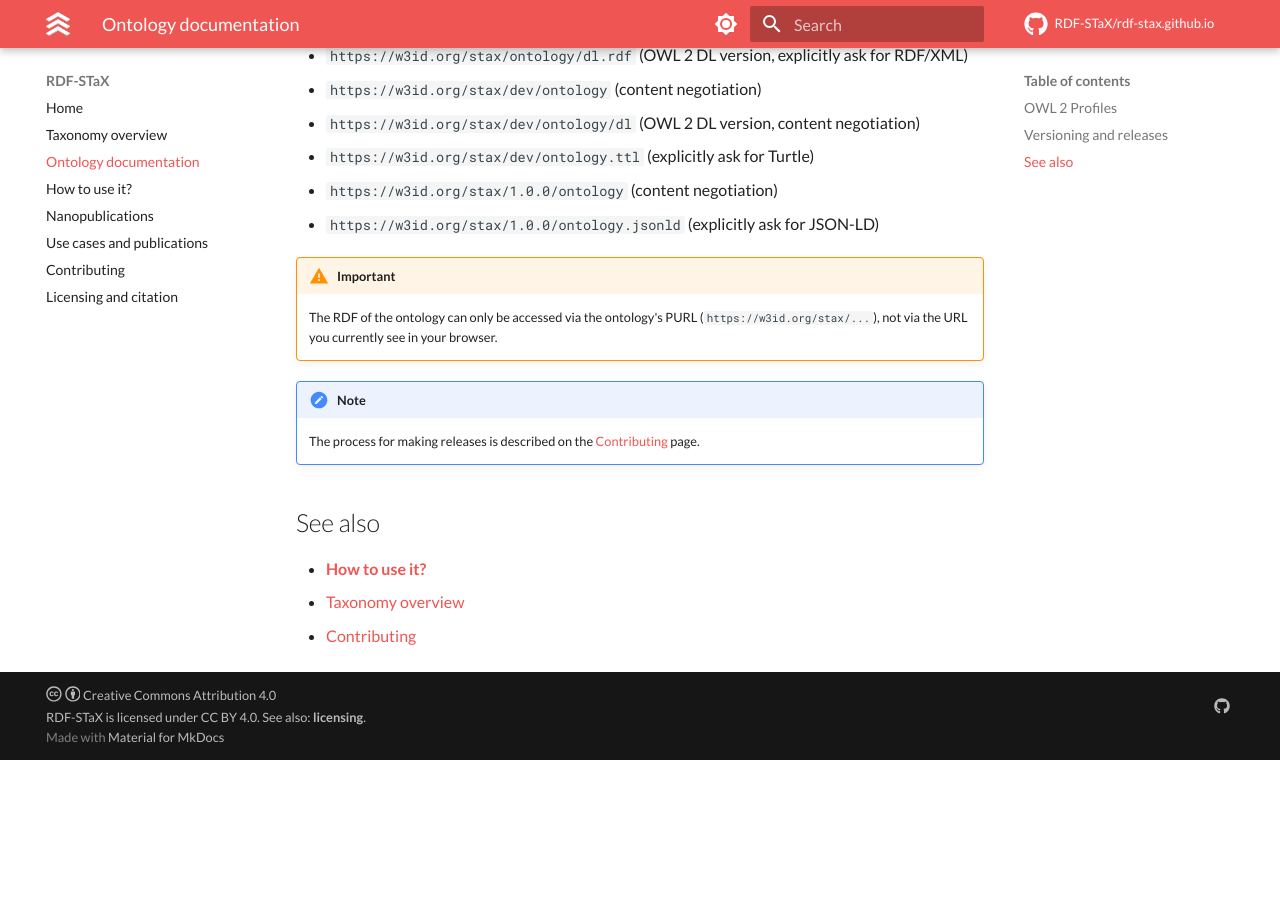
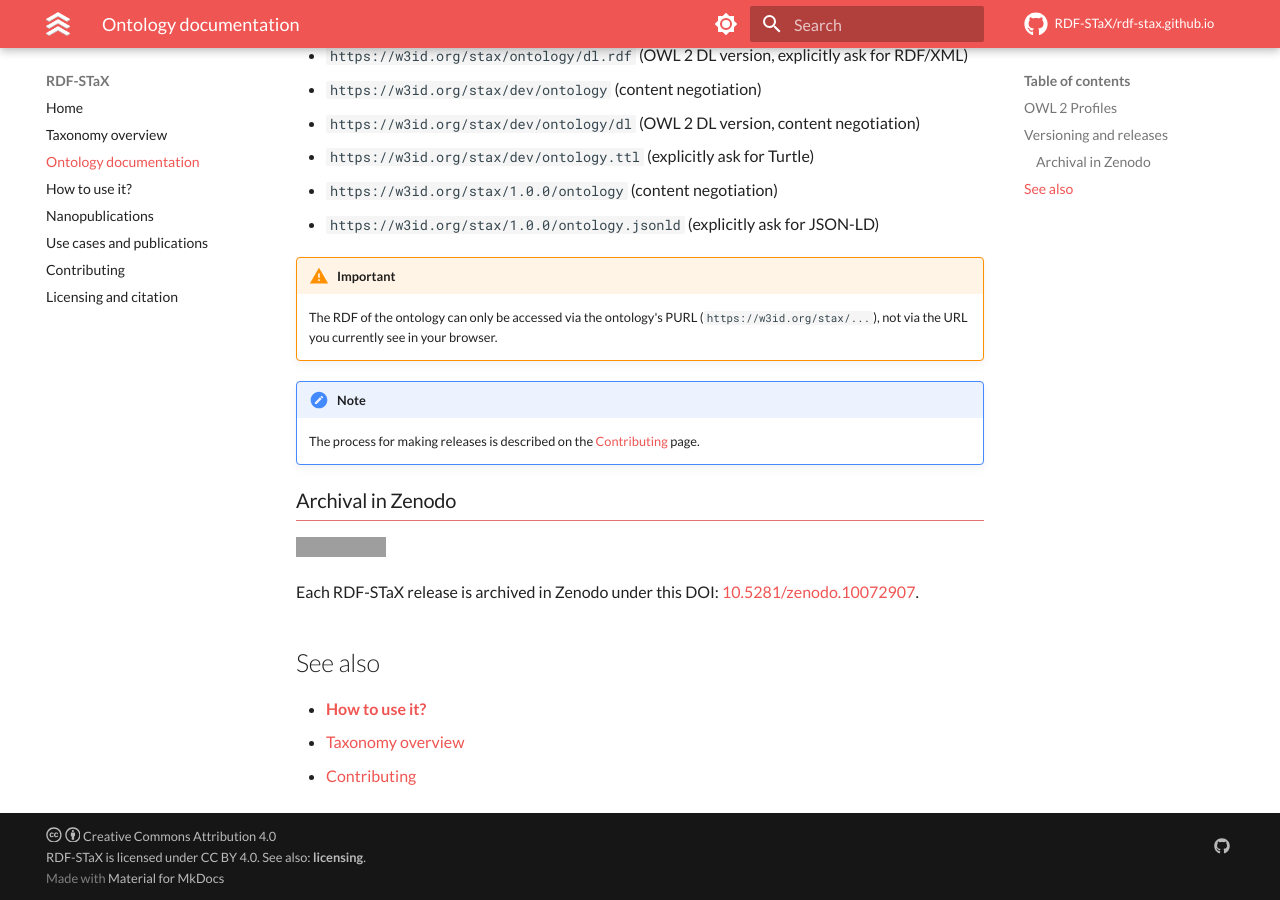
Before and after one commit to RDF-STaX/rdf-stax.github.io, an MkDocs documentation site: the page built from docs/ontology.md, in a window 1280 px wide and 900 px high, scrolled down 16716 px. Built offline with MkDocs 1.6.1 and Material for MkDocs 9.7.7, drawn with Linux system fonts in a browser that asks for light colours; comment, search, counter and statistics services are not loaded; the version menu is left out; before the commit the page ends 17476 px from its top, so only the background shows below that; grey boxes are pictures that could not be loaded.

Commit message:
Add info about Zenodo

```diff
--- a/docs/ontology.md
+++ b/docs/ontology.md
@@ -45,6 +45,12 @@ Released versions of the ontology are available in the JSON-LD, N-Triples, RDF/X
 
     The process for making releases is described on the [Contributing](contributing.md#releases) page.
 
+### Archival in Zenodo
+
+[![DOI](https://zenodo.org/badge/DOI/10.5281/zenodo.10072907.svg)](https://zenodo.org/doi/10.5281/zenodo.10072907)
+
+Each RDF-STaX release is archived in Zenodo under this DOI: [10.5281/zenodo.10072907](https://zenodo.org/doi/10.5281/zenodo.10072907).
+
 ## See also
 
 - **[How to use it?](use-it.md)**
```
Also changed, not shown: .zenodo.json (added).
